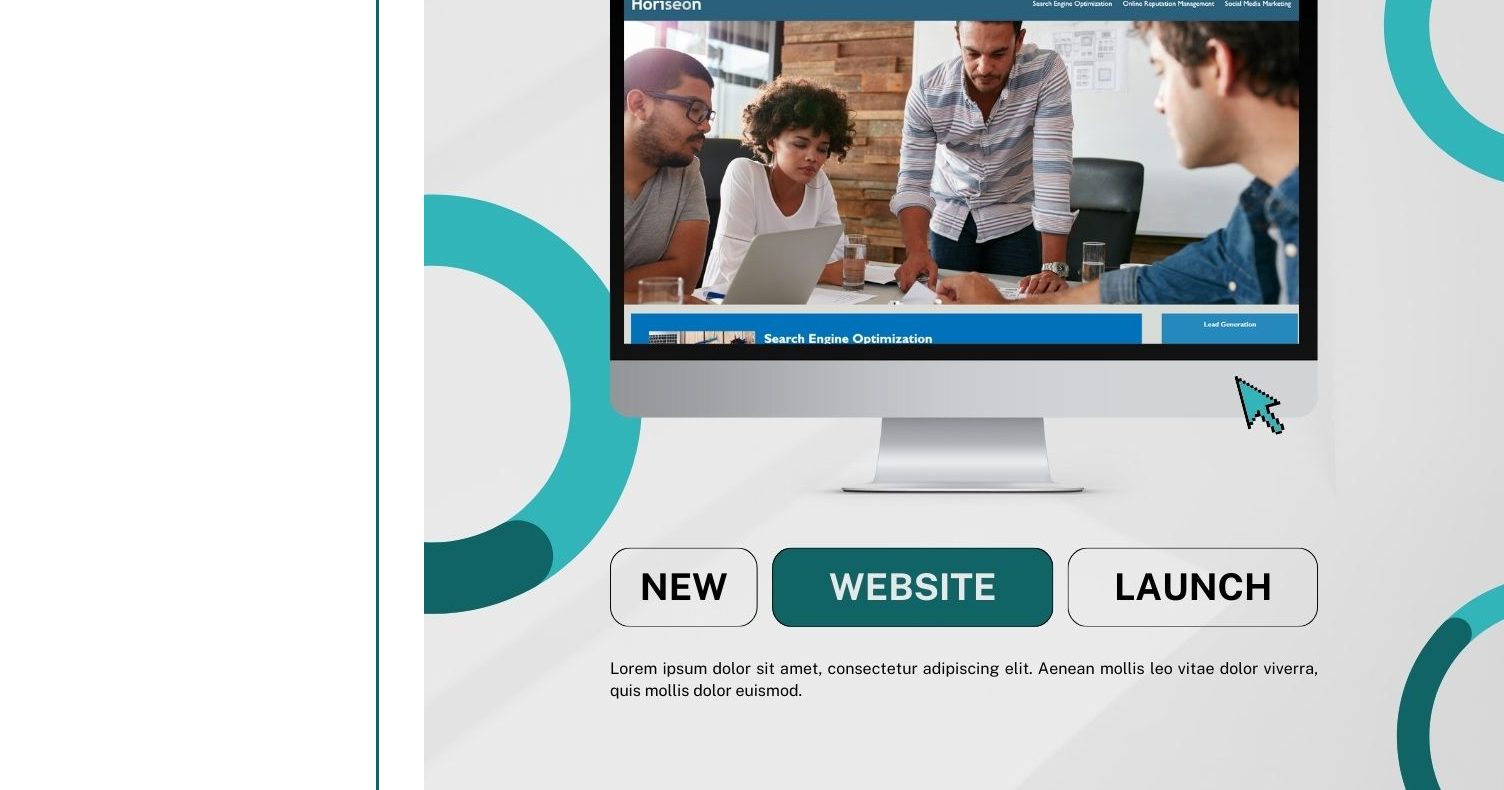
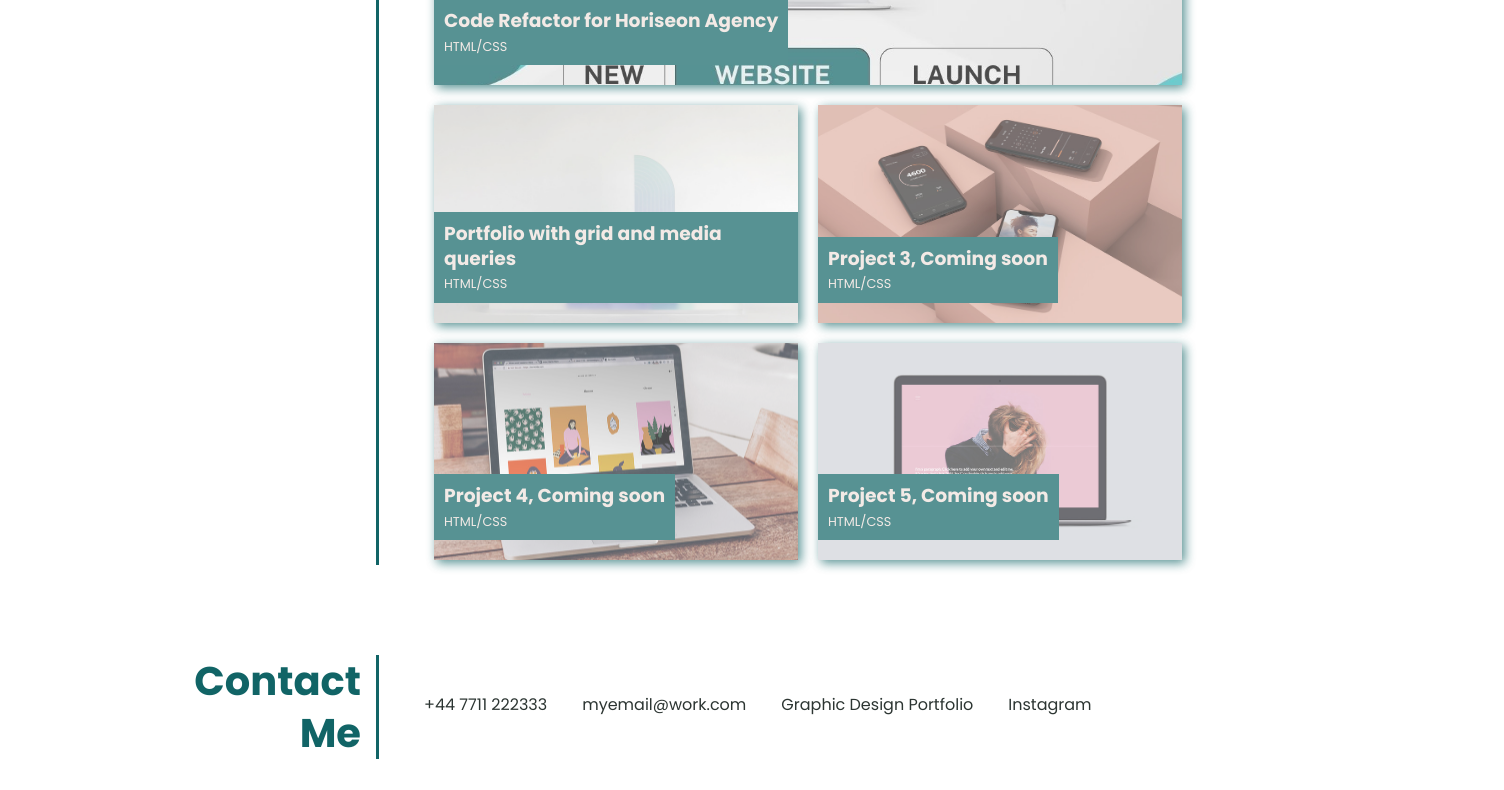
Before and after one commit to deponte-designer/deponte-web-portfolio, a plain HTML site: page index.html in a window 1280 px wide. Shown: the part 1002-1792 px from the top of the page, 1504 px wide, since content can reach past the window. Drawn offline with Linux system fonts and the light colour scheme.

Commit message:
Added projects to the work section and link them

```diff
--- a/css/style.css
+++ b/css/style.css
@@ -40,7 +40,7 @@ ul {
 body {
   display: flex;
   flex-direction: column;
-  /* line-height: 1.3; */
+  line-height: 1.3;
 
 }
 
@@ -53,16 +53,6 @@ header {
   background-color: var(--bg-header);
   color: var(--header-color);
 }
-
-/* h1 {
-  font-size: 200%;
-}
-
-h2 {
-  margin: 2% 0;
-  font-size: 250%;
-} */
-
 
 .avatar {
   position: absolute;
@@ -156,17 +146,89 @@ nav a:hover:after {
   color: var(--bg-header);
 }
 
+/* * ----- WORK SECTION ----- */
+/* * --- portfolio-grid --- */
+.portfolio-grid {
+  display: grid;
+  height: 950px;
+  width: 100%;
+  grid-template-rows: 50% 25% 25%;
+  grid-template-columns: 50% 50%;
+  grid-template-areas:
+    "project-1 project-1"
+    "project-2 project-3"
+    "project-4 project-5";
+}
 
+.portfolio-grid > div {
+  background-repeat: no-repeat;
+  background-size: cover;
+  background-position: center;
+  cursor: pointer;
+  margin: 10px;
+  opacity: 0.7;
+  box-shadow: 3px 3px 10px var(--bg-header) ;
+}
 
+.portfolio-grid > div:hover {
+  opacity: 1;
+}
+
+.project-1 {
+  grid-area: project-1;
+  background-image: url("../images/portfolio-01.jpg");
+  position: relative;
+}
+
+.project-2 {
+  grid-area: project-2;
+  background-image: url("../images/portfolio-02.jpg");
+  position: relative;
+}
+
+.project-3 {
+  grid-area: project-3;
+  background-image: url("../images/portfolio-03.jpg");
+  position: relative;
+}
+
+.project-4 {
+  grid-area: project-4;
+  background-image: url("../images/portfolio-04.jpg");
+  position: relative;
+}
+
+.project-5 {
+  grid-area: project-5;
+  background-image: url("../images/portfolio-05.jpg");
+  position: relative;
+}
+
+/* * --- PROJECT TITLES --- */
+.project-box-titles {
+  position: absolute;
+  padding: 10px;
+  background-color: var(--bg-header);
+  color: var(--header-color);
+  bottom: 20px;
+}
+
+.project-box-titles h4 {
+  margin: 1;
+  font-size: .5rem;
+}
+
+.project-box-titles p {
+  margin-top: 5px;
+  font-size: .8rem;
+}
 
 
 /* * ----- CONTACT ----- */
 
 .contact-content {
-  padding-left: 40px;
   display: flex;
   align-items: center;
-  /* justify-content: space-between; */
 }
 
 #contact a {
@@ -180,13 +242,10 @@ nav a:hover:after {
   font-weight: 600;
 }
 
-
 #contact a:after {
   display: flex;
-  /* justify-content: center; */
   content: '';
   border-bottom: solid 3px var(--hover-color);
-  /* border-bottom: solid 3px #019fb6;   */
   transform: scaleX(0);
   transition: transform 250ms ease-in-out;
 }
@@ -206,10 +265,13 @@ footer {
   display: flex;
   justify-content: center;
   margin: 1.5rem;
+  color: var(--bg-header);
 }
 
 footer a {
   text-decoration-line: none;
+  color: var(--bg-header);
+  font-weight: 600;
 }
 
 
--- a/index.html
+++ b/index.html
@@ -65,51 +65,55 @@
     <section id="work" class="page-section">
       <h2>Work</h2>
 
-      <div class="portfolio-container">
-        <article class="project">
-          <figure class="project-box">
-            <h3 class="project-box-heading">Code Refactor for Horiseon Agency</h3>
-            <p class="project-box-text">HTML/CSS</p>
-          </figure>
-          <a class="flex-project project-1"
-            href="https://deponte-designer.github.io/horiseon-website-accessibility-optimization/" target="_blank">
-            <img class="project-img" src="./images/portfolio-01.jpg"
-              alt="First project image, mockup of a mac with the screenshot" />
+      <div class="portfolio-grid">
+        <div class="project-1" title="First project image, mockup of a mac with the screenshot">
+          <a href="https://deponte-designer.github.io/horiseon-website-accessibility-optimization/" target="_blank">
+            <div class="project-box-titles">
+              <h3>Code Refactor for Horiseon Agency</h3>
+              <p>HTML/CSS</p>
+            </div>
           </a>
-        </article>
-        <article>
-          <figure class="project-box">
-            <h3 class="project-box-heading">Portfolio with flexbox</h3>
-            <p class="project-box-text">HTML/CSS</p>
-          </figure>
-          <a class="flex-project project-2"
-            href="https://deponte-designer.github.io/horiseon-website-accessibility-optimization/" target="_blank">
-            <img class="project-img" src="./images/portfolio-02.jpg"
-              alt="First project image, mockup of a mac with the screenshot" />
+        </div>
+        <div class="project-2" title="Second project, graphic image">
+          <a href="#" target="_blank">
+            <div class="project-box-titles">
+              <h3>Portfolio with grid and media queries</h3>
+              <p>HTML/CSS</p>
+            </div>
           </a>
-        </article>
-        <article>
-          <figure class="project-box">
-            <h3 class="project-box-heading">Project 3 Soon</h3>
-            <p class="project-box-text">HTML/CSS</p>
-          </figure>
-          <a class="flex-project project-3"
-            href="https://deponte-designer.github.io/horiseon-website-accessibility-optimization/" target="_blank">
-            <img class="project-img" src="./images/portfolio-03.jpg"
-              alt="First project image, mockup of a mac with the screenshot" />
+        </div>
+        <div class="project-3" title="Third project, mobile app on three smartphones">
+          <a href="#" target="_blank">
+            <div class="project-box-titles">
+              <h3>Project 3, Coming soon</h3>
+              <p>HTML/CSS</p>
+            </div>
           </a>
-        </article>
-        <a class="flex-project project-3" href="#"></a>
-        <a class="flex-project project-4" href="#"></a>
-        <a class="flex-project project-5" href="#"></a>
-        <!-- <a class="flex-item item6" href="#"></a>
-        <a class="flex-item item7" href="#"></a> -->
+        </div>
+        <div class="project-4" title="Fourth project, graphic image">
+          <a href="#" target="_blank">
+            <div class="project-box-titles">
+              <h3>Project 4, Coming soon</h3>
+              <p>HTML/CSS</p>
+            </div>
+          </a>
+        </div>
+        <div class="project-5" title="Fifth project, graphic image">
+          <a href="#" target="_blank">
+            <div class="project-box-titles">
+              <h3>Project 5, Coming soon</h3>
+              <p>HTML/CSS</p>
+            </div>
+          </a>
+        </div>
       </div>
+
     </section>
 
     <!-- * ---------- contact ---------- -->
-    <section id="contact" class="page-section contact">
+    <section id="contact" class="page-section">
       <h2>Contact <br> Me</h2>
+
       <div class="contact-content">
         <a class="" href="tel:+447711222333">+44 7711 222333</a>
         <a class="" href="mail:myemail@work.com">myemail@work.com</a>
```
